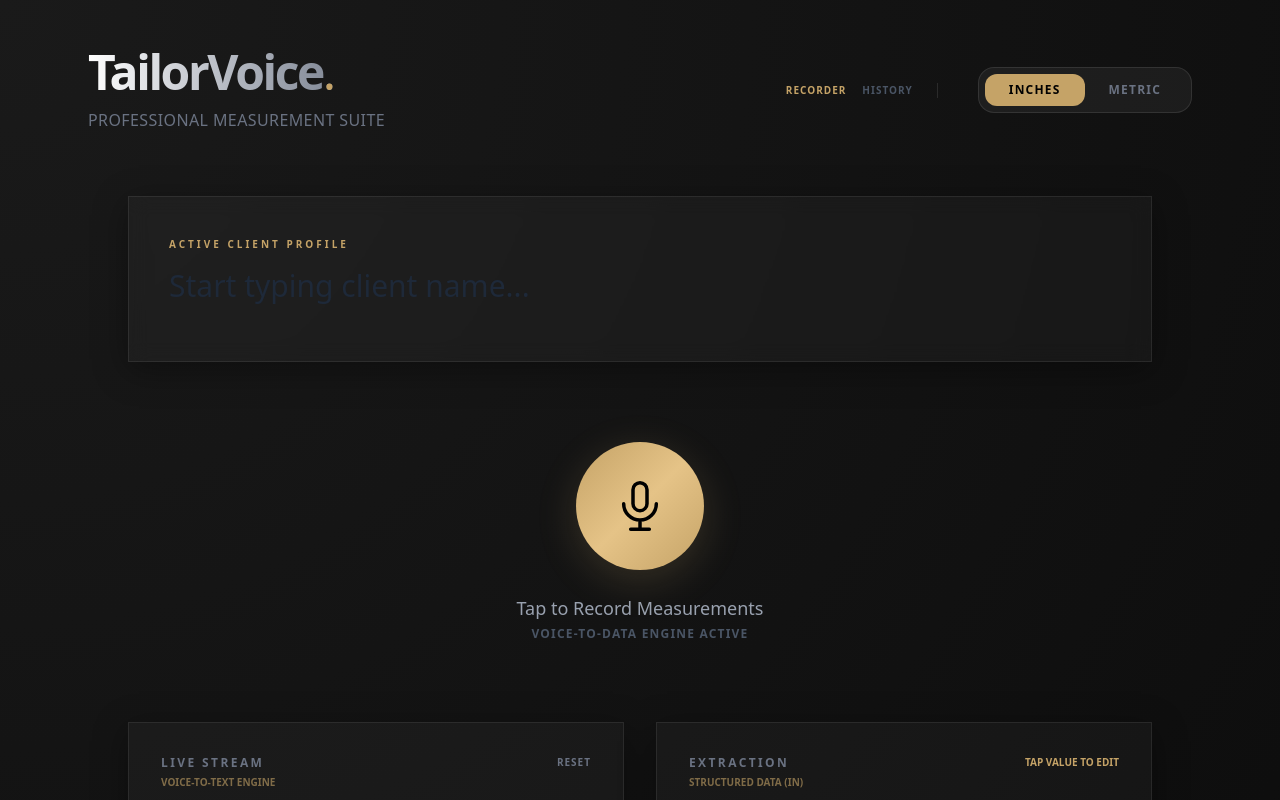
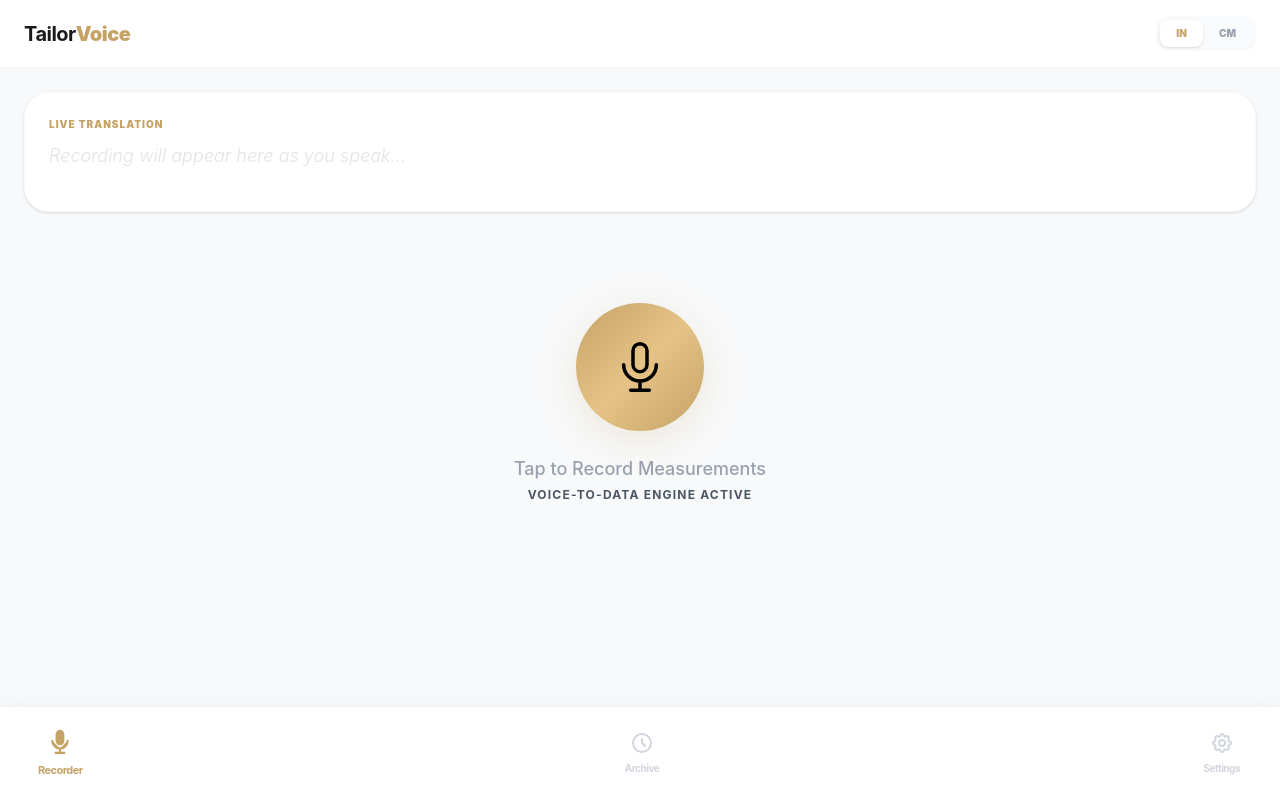
Before and after one commit to olabanji12-ojo/Tailor-measurment, a React (Vite) app: page / in a window 1280 px wide. Shown: the top 800 px of the page. Built offline with nearby package versions, Linux system fonts and the light colour scheme.

Commit message:
live speech

```diff
--- a/src/App.tsx
+++ b/src/App.tsx
@@ -2,20 +2,21 @@ import React, { useMemo, useState, useEffect } from 'react';
 import { useSpeechRecognition } from './hooks/useSpeechRecognition';
 import { parseMeasurements } from './utils/parser';
 import { RecordingButton } from './components/RecordingButton';
-import { MeasurementCard } from './components/MeasurementCard';
 import { HistoryView } from './components/HistoryView';
 import { exportToPDF } from './utils/export';
 
 const App: React.FC = () => {
   const { isListening, transcript, error, toggleListening, clearTranscript } = useSpeechRecognition();
 
-  const [view, setView] = useState<'recorder' | 'history'>('recorder');
+  const [activeTab, setActiveTab] = useState<'recorder' | 'history' | 'settings'>('recorder');
   const [manualMeasurements, setManualMeasurements] = useState<Record<string, number>>({});
   const [customerName, setCustomerName] = useState('');
   const [unit, setUnit] = useState<'in' | 'cm'>('in');
   const [isSaved, setIsSaved] = useState(false);
   const [editingKey, setEditingKey] = useState<string | null>(null);
+  const [isSaving, setIsSaving] = useState(false); // For the Save Modal
 
+  // Load from LocalStorage on mount
   useEffect(() => {
     const saved = localStorage.getItem('tailor_session');
     if (saved) {
@@ -26,6 +27,7 @@ const App: React.FC = () => {
     }
   }, []);
 
+  // Save to LocalStorage whenever data changes
   useEffect(() => {
     const session = { measurements: manualMeasurements, customerName, unit };
     localStorage.setItem('tailor_session', JSON.stringify(session));
@@ -46,7 +48,12 @@ const App: React.FC = () => {
     setEditingKey(null);
   };
 
-  const handleSave = async () => {
+  const handleSaveToBackend = async () => {
+    if (!customerName) {
+      alert("Please enter a customer name first.");
+      return;
+    }
+
     try {
       const response = await fetch('http://localhost:8080/api/measurements', {
         method: 'POST',
@@ -61,21 +68,24 @@ const App: React.FC = () => {
 
       if (response.ok) {
         setIsSaved(true);
-        setTimeout(() => setIsSaved(false), 3000);
+        setTimeout(() => {
+          setIsSaved(false);
+          setIsSaving(false);
           setManualMeasurements({});
           setCustomerName('');
           clearTranscript();
+        }, 2000);
         localStorage.removeItem('tailor_session');
       } else {
-        alert('Could not save to backend.');
+        alert('Failed to save to cloud.');
       }
     } catch (err) {
-      alert('Network error. Check console.');
+      alert('Network error. Check if the Go backend is running.');
     }
   };
 
   const clearAll = () => {
-    if (window.confirm('Clear all session data?')) {
+    if (window.confirm('Reset all data?')) {
       setManualMeasurements({});
       setCustomerName('');
       clearTranscript();
@@ -84,172 +94,151 @@ const App: React.FC = () => {
   };
 
   return (
-    <div className="max-w-6xl mx-auto min-h-screen flex flex-col py-12 px-6">
-      {/* Header Section */}
-      <header className="mb-16 flex flex-col md:flex-row justify-between items-center gap-8 animate-slide-up">
-        <div className="text-center md:text-left cursor-pointer" onClick={() => setView('recorder')}>
-          <h1 className="text-5xl font-bold tracking-tighter mb-3 bg-clip-text text-transparent bg-gradient-to-r from-white to-gray-500">
-            TailorVoice<span className="text-primary font-light">.</span>
+    <div className="h-screen flex flex-col bg-bg-light text-text-main overflow-hidden font-sans relative">
+
+      {/* Top Header */}
+      <header className="px-6 py-4 bg-white flex justify-between items-center border-b border-gray-100 z-30">
+        <h1 className="text-xl font-bold tracking-tight">
+          Tailor<span className="text-primary font-black">Voice</span>
         </h1>
-          <p className="text-gray-500 font-medium tracking-wide">PROFESSIONAL MEASUREMENT SUITE</p>
-        </div>
-
-        <div className="flex items-center gap-6">
-          <nav className="flex gap-4 mr-4 border-r border-white/10 pr-6">
-            <button
-              onClick={() => setView('recorder')}
-              className={`text-[10px] font-black tracking-widest uppercase transition-colors ${view === 'recorder' ? 'text-primary' : 'text-gray-600 hover:text-white'}`}
-            >
-              Recorder
-            </button>
-            <button
-              onClick={() => setView('history')}
-              className={`text-[10px] font-black tracking-widest uppercase transition-colors ${view === 'history' ? 'text-primary' : 'text-gray-600 hover:text-white'}`}
-            >
-              History
-            </button>
-          </nav>
-
-          <div className="flex bg-white/5 p-1.5 rounded-2xl border border-white/10">
-            {(['in', 'cm'] as const).map((u) => (
-              <button
-                key={u}
-                onClick={() => setUnit(u)}
-                className={`px-6 py-2 text-xs rounded-xl transition-all duration-300 font-bold uppercase tracking-widest ${unit === u ? 'bg-primary text-black' : 'text-gray-500 hover:text-white'}`}
-              >
-                {u === 'in' ? 'Inches' : 'Metric'}
-              </button>
-            ))}
-          </div>
+        <div className="flex bg-gray-50 p-1 rounded-xl">
+          <button onClick={() => setUnit('in')} className={`px-4 py-1.5 text-[10px] font-black rounded-lg transition-all ${unit === 'in' ? 'bg-white shadow-sm text-primary' : 'text-gray-400'}`}>IN</button>
+          <button onClick={() => setUnit('cm')} className={`px-4 py-1.5 text-[10px] font-black rounded-lg transition-all ${unit === 'cm' ? 'bg-white shadow-sm text-primary' : 'text-gray-400'}`}>CM</button>
         </div>
       </header>
 
-      <main className="flex-1 flex flex-col gap-12 max-w-5xl mx-auto w-full">
-        {view === 'history' ? (
+      {/* Main View Area */}
+      <main className="flex-1 relative overflow-y-auto scrollbar-hide pb-24">
+        {activeTab === 'history' ? (
+          <div className="p-6">
             <HistoryView />
+          </div>
+        ) : activeTab === 'settings' ? (
+          <div className="p-6 flex flex-col gap-6 animate-slide-up">
+             <div className="bg-white p-6 rounded-3xl shadow-sm border border-gray-50">
+              <label className="text-[10px] uppercase tracking-widest text-primary font-black mb-2 block">Application Info</label>
+              <p className="text-gray-500 text-sm font-medium">TailorVoice Engine v0.1.5</p>
+              <div className="mt-4 pt-4 border-t border-gray-50 flex justify-between items-center">
+                <span className="text-[10px] text-gray-400 uppercase font-bold tracking-widest">Storage Status</span>
+                <span className="text-[10px] text-green-500 font-bold uppercase tracking-widest">Online</span>
+              </div>
+            </div>
+            <button onClick={clearAll} className="w-full py-4 text-red-500 font-bold text-sm bg-white rounded-2xl shadow-sm border border-gray-50 hover:bg-red-50 transition-colors">Reset All Session Data</button>
+          </div>
         ) : (
-          <>
-            {/* Profile Card */}
-            <div className="glass p-10 animate-slide-up [animation-delay:100ms] group">
-              <div className="flex flex-col gap-4">
-                <label className="text-[10px] uppercase tracking-[0.3em] text-primary font-black">Active Client Profile</label>
-                <input
-                  type="text"
-                  placeholder="Start typing client name..."
-                  value={customerName}
-                  onChange={(e) => setCustomerName(e.target.value)}
-                  className="bg-transparent border-none p-0 text-3xl outline-none placeholder:text-gray-800 text-white font-light selection:bg-primary/30"
-                />
-                <div className="h-px w-full bg-gradient-to-r from-primary/50 to-transparent scale-x-0 group-focus-within:scale-x-100 transition-transform duration-500 origin-left"></div>
+          <div className="flex flex-col h-full animate-slide-up">
+            {/* 1. TOP AREA: LIVE TRANSLATION (Per user request) */}
+            <div className="p-6">
+              <div className="bg-white p-6 rounded-3xl shadow-sm border border-gray-50 min-h-[120px] flex flex-col">
+                <label className="text-[10px] uppercase tracking-widest text-primary font-black mb-3 block">Live Translation</label>
+                <div className="flex-1 text-lg text-gray-400 font-light leading-snug">
+                  {transcript || <span className="italic opacity-30">Recording will appear here as you speak...</span>}
+                </div>
               </div>
             </div>
 
-            {error && (
-              <div className="bg-red-500/10 border border-red-500/20 text-red-400 px-6 py-4 rounded-2xl text-sm animate-pulse flex items-center gap-3">
-                <span className="w-2 h-2 bg-red-500 rounded-full"></span>
-                {error}
+            {/* 2. MIDDLE AREA: VOICE HUB */}
+            <div className="flex-1 flex flex-col items-center justify-center -mt-10">
+              <RecordingButton isListening={isListening} onClick={toggleListening} />
+              {error && <p className="text-red-500 text-xs mt-4 animate-pulse bg-red-50 px-3 py-1 rounded-full border border-red-100">{error}</p>}
+            </div>
+
+            {/* 3. QUICK DATA OVERVIEW (Inline, no sheet needed unless saving) */}
+            {hasData && (
+              <div className="px-6 pb-4">
+                <div className="bg-white/50 backdrop-blur-md rounded-2xl p-4 border border-white flex justify-between items-center">
+                  <div className="flex gap-4 overflow-x-auto scrollbar-hide">
+                    {Object.entries(measurements).map(([key, val]) => (
+                      <div key={key} className="flex flex-col">
+                        <span className="text-[8px] uppercase text-gray-400 font-bold">{key}</span>
+                        <span className="text-sm font-bold text-primary">{val}{unit}</span>
+                      </div>
+                    ))}
+                  </div>
+                  <button
+                    onClick={() => setIsSaving(true)}
+                    className="ml-4 bg-text-main text-white px-6 py-3 rounded-xl text-[10px] font-black tracking-widest uppercase shadow-lg active:scale-95 transition-all"
+                  >
+                    Save Record
+                  </button>
+                </div>
+              </div>
+            )}
+          </div>
+        )}
+      </main>
+
+      {/* Save Modal (OPay style confirmation) */}
+      {isSaving && (
+        <div className="absolute inset-0 z-50 flex items-end justify-center">
+          <div className="absolute inset-0 bg-black/40 backdrop-blur-sm" onClick={() => !isSaved && setIsSaving(false)}></div>
+          <div className="bg-white w-full rounded-t-[40px] p-10 flex flex-col gap-6 animate-bottom-sheet z-50">
+            <div className="w-12 h-1.5 bg-gray-100 rounded-full mx-auto mb-2"></div>
+
+            <div className="text-center">
+              <h3 className="text-2xl font-bold tracking-tight">Finalize & Archive</h3>
+              <p className="text-gray-400 text-sm mt-1">Please enter a name for this measurement record.</p>
+            </div>
+
+            <div className="mt-4">
+              <label className="text-[10px] uppercase tracking-widest text-primary font-black mb-2 block">Client Name</label>
+              <input
+                autoFocus
+                type="text"
+                placeholder="Ex: John Doe"
+                value={customerName}
+                onChange={(e) => setCustomerName(e.target.value)}
+                className="w-full bg-gray-50 border-b-2 border-primary/20 py-4 text-2xl outline-none focus:border-primary transition-colors font-medium text-center"
+              />
+            </div>
+
+            <div className="grid grid-cols-2 gap-4 mt-6">
+              <button
+                onClick={() => exportToPDF(customerName || 'Client', measurements, unit)}
+                className="py-5 rounded-2xl border border-gray-100 text-[10px] font-black tracking-widest uppercase text-gray-500"
+              >
+                Download PDF
+              </button>
+              <button
+                onClick={handleSaveToBackend}
+                disabled={!customerName || isSaved}
+                className={`py-5 rounded-2xl font-black text-[10px] tracking-widest uppercase transition-all ${customerName && !isSaved ? 'bg-primary text-black shadow-xl shadow-primary/20' : 'bg-gray-100 text-gray-400'}`}
+              >
+                {isSaved ? '✓ SAVED' : 'CONFIRM SAVE'}
+              </button>
+            </div>
+
+            {!isSaved && (
+              <button onClick={() => setIsSaving(false)} className="text-[10px] text-gray-400 font-bold tracking-widest uppercase text-center mt-2">Cancel</button>
+            )}
+          </div>
         </div>
       )}
 
-            {/* Voice Hub */}
-            <div className="animate-slide-up [animation-delay:200ms]">
-              <RecordingButton isListening={isListening} onClick={toggleListening} />
-            </div>
-
-            {/* Data Grid */}
-            <div className="grid lg:grid-cols-2 gap-8 w-full animate-slide-up [animation-delay:300ms]">
-              <MeasurementCard
-                title="Live Stream"
-                subtitle="VOICE-TO-TEXT ENGINE"
-                action={<button onClick={clearTranscript} className="text-[10px] text-gray-500 hover:text-white tracking-widest font-bold">RESET</button>}
-              >
-                <div className="h-[200px] lg:h-[300px] overflow-y-auto text-xl text-gray-400 font-light leading-relaxed selection:bg-primary/20 scrollbar-hide">
-                  {transcript || <span className="text-gray-800 italic">Waiting for voice input...</span>}
-                </div>
-              </MeasurementCard>
-
-              <MeasurementCard
-                title="Extraction"
-                subtitle={`STRUCTURED DATA (${unit.toUpperCase()})`}
-                action={<span className="text-[10px] text-primary font-bold">TAP VALUE TO EDIT</span>}
-              >
-                <div className="h-[200px] lg:h-[300px] overflow-y-auto scrollbar-hide">
-                  {!hasData ? (
-                    <div className="h-full flex flex-col items-center justify-center text-gray-800 gap-3">
-                      <svg className="w-8 h-8 opacity-20" fill="none" viewBox="0 0 24 24" stroke="currentColor">
-                        <path strokeLinecap="round" strokeLinejoin="round" strokeWidth={1} d="M4 7v10c0 2.21 3.582 4 8 4s8-1.79 8-4V7M4 7c0 2.21 3.582 4 8 4s8-1.79 8-4M4 7c0-2.21 3.582-4 8-4s8 1.79 8 4m0 5c0 2.21-3.582 4-8 4s-8-1.79-8-4" />
+      {/* Bottom Navigation (OPay Style) */}
+      <nav className="bg-white border-t border-gray-100 px-10 py-6 flex justify-between items-center nav-shadow z-40 relative">
+        <button onClick={() => setActiveTab('recorder')} className={`flex flex-col items-center gap-1.5 transition-all ${activeTab === 'recorder' ? 'text-primary scale-110' : 'text-gray-300 hover:text-gray-400'}`}>
+          <svg className="w-6 h-6" fill={activeTab === 'recorder' ? 'currentColor' : 'none'} viewBox="0 0 24 24" stroke="currentColor">
+            <path strokeLinecap="round" strokeLinejoin="round" strokeWidth={2} d="M19 11a7 7 0 01-7 7m0 0a7 7 0 01-7-7m7 7v4m0 0H8m4 0h4m-4-8a3 3 0 01-3-3V5a3 3 0 116 0v6a3 3 0 01-3 3z" />
           </svg>
-                      <p className="italic text-sm">No measurements detected</p>
-                    </div>
-                  ) : (
-                    <div className="space-y-4">
-                      {Object.entries(measurements).map(([key, value]) => (
-                        <div key={key} className="flex justify-between items-center py-4 border-b border-white/5 hover:bg-white/[0.02] transition-colors px-2 rounded-lg">
-                          <span className="capitalize text-sm text-gray-300 font-medium tracking-wide">{key}</span>
-                          {editingKey === key ? (
-                            <input
-                              autoFocus
-                              className="w-20 bg-primary/20 text-right outline-none rounded-lg px-3 py-1 text-primary font-bold border border-primary/30"
-                              defaultValue={value}
-                              onBlur={(e) => handleManualEdit(key, e.target.value)}
-                              onKeyDown={(e) => e.key === 'Enter' && handleManualEdit(key, (e.target as HTMLInputElement).value)}
-                            />
-                          ) : (
-                            <button
-                              onClick={() => setEditingKey(key)}
-                              className="font-mono text-primary text-2xl font-light hover:scale-110 transition-transform origin-right"
-                            >
-                              {value}<span className="text-xs ml-1 opacity-40 font-sans">{unit}</span>
-                            </button>
-                          )}
-                        </div>
-                      ))}
-                    </div>
-                  )}
-                </div>
-              </MeasurementCard>
-            </div>
-
-            {/* Action Center */}
-            <div className="mt-12 flex flex-col sm:flex-row items-center justify-between gap-8 animate-slide-up [animation-delay:400ms] pb-20">
-              <button onClick={clearAll} className="text-[10px] font-black tracking-[0.4em] text-gray-700 hover:text-red-500 transition-colors uppercase">
-                Clear Active Session
+          <span className="text-[10px] font-bold tracking-tighter">Recorder</span>
         </button>
 
-              <div className="flex gap-4">
-                {hasData && customerName && (
-                   <button
-                    onClick={() => exportToPDF(customerName, measurements, unit)}
-                    className="px-8 py-5 rounded-2xl font-black text-xs tracking-[0.3em] uppercase transition-all duration-500 border border-white/10 text-gray-400 hover:text-white hover:border-white/20"
-                  >
-                    Quick Export (PDF)
+        <button onClick={() => setActiveTab('history')} className={`flex flex-col items-center gap-1.5 transition-all ${activeTab === 'history' ? 'text-primary scale-110' : 'text-gray-300 hover:text-gray-400'}`}>
+          <svg className="w-6 h-6" fill={activeTab === 'history' ? 'currentColor' : 'none'} viewBox="0 0 24 24" stroke="currentColor">
+            <path strokeLinecap="round" strokeLinejoin="round" strokeWidth={2} d="M12 8v4l3 3m6-3a9 9 0 11-18 0 9 9 0 0118 0z" />
+          </svg>
+          <span className="text-[10px] font-bold tracking-tighter">Archive</span>
         </button>
-                )}
 
-                <button
-                  disabled={!hasData || isListening || !customerName}
-                  onClick={handleSave}
-                  className={`
-                    group relative px-16 py-5 rounded-2xl font-black text-xs tracking-[0.3em] uppercase transition-all duration-500
-                    ${hasData && !isListening && customerName
-                      ? 'bg-white text-black hover:bg-primary shadow-[0_20px_50px_rgba(255,255,255,0.1)] hover:-translate-y-1'
-                      : 'bg-gray-900 text-gray-700 cursor-not-allowed border border-white/5'
-                    }
-                  `}
-                >
-                  <span className="relative z-10">{isSaved ? '✓ Archive Secured' : 'Archive Measurements'}</span>
-                  {hasData && customerName && <div className="absolute inset-0 bg-primary/20 blur-xl group-hover:opacity-100 opacity-0 transition-opacity rounded-2xl"></div>}
+        <button onClick={() => setActiveTab('settings')} className={`flex flex-col items-center gap-1.5 transition-all ${activeTab === 'settings' ? 'text-primary scale-110' : 'text-gray-300 hover:text-gray-400'}`}>
+          <svg className="w-6 h-6" fill={activeTab === 'settings' ? 'currentColor' : 'none'} viewBox="0 0 24 24" stroke="currentColor">
+            <path strokeLinecap="round" strokeLinejoin="round" strokeWidth={2} d="M10.325 4.317c.426-1.756 2.924-1.756 3.35 0a1.724 1.724 0 002.573 1.066c1.543-.94 3.31.826 2.37 2.37a1.724 1.724 0 001.065 2.572c1.756.426 1.756 2.924 0 3.35a1.724 1.724 0 00-1.066 2.573c.94 1.543-.826 3.31-2.37 2.37a1.724 1.724 0 00-2.572 1.065c-.426 1.756-2.924 1.756-3.35 0a1.724 1.724 0 00-2.573-1.066c-1.543.94-3.31-.826-2.37-2.37a1.724 1.724 0 00-1.065-2.572c-1.756-.426-1.756-2.924 0-3.35a1.724 1.724 0 001.066-2.573c-.94-1.543.826-3.31 2.37-2.37.996.608 2.296.07 2.572-1.065z" />
+            <path strokeLinecap="round" strokeLinejoin="round" strokeWidth={2} d="M15 12a3 3 0 11-6 0 3 3 0 016 0z" />
+          </svg>
+          <span className="text-[10px] font-bold tracking-tighter">Settings</span>
         </button>
-              </div>
-            </div>
-          </>
-        )}
-      </main>
-
-      <footer className="py-8 border-t border-white/5 text-center flex flex-col gap-2">
-        <p className="text-[10px] text-gray-700 font-bold tracking-[0.5em] uppercase">Built for Modern Ateliers</p>
-        <p className="text-[9px] text-gray-800">TailorVoice Engine &copy; 2024 &bull; Technical Alpha v0.1.2</p>
-      </footer>
+      </nav>
     </div>
   );
 };
--- a/src/index.css
+++ b/src/index.css
@@ -5,45 +5,59 @@
 @theme {
   --color-primary: #c5a367;
   --color-primary-hover: #b38f55;
-  --color-bg-dark: #0a0a0a;
-  --color-bg-card: #141414;
-  --color-border-subtle: rgba(255, 255, 255, 0.05);
+  --color-bg-light: #f8f9fa;
+  --color-bg-card: #ffffff;
+  --color-text-main: #1a1a1a;
+  --color-border-subtle: rgba(0, 0, 0, 0.05);
 }
 
 :root {
   font-family: 'Outfit', system-ui, -apple-system, sans-serif;
-  color-scheme: dark;
-  background-color: #0a0a0a;
+  color-scheme: light;
+  background-color: #f8f9fa;
 }
 
 body {
   margin: 0;
-  min-height: 100vh;
-  background: radial-gradient(circle at top left, #1a1a1a 0%, #0a0a0a 100%);
-  color: white;
+  height: 100vh;
+  overflow: hidden;
+  background: #f8f9fa;
+  color: #1a1a1a;
+}
+
+#root {
+  height: 100%;
 }
 
 /* Animations */
 @keyframes slideUp {
-  from { transform: translateY(20px); opacity: 0; }
+  from { transform: translateY(100%); opacity: 0; }
   to { transform: translateY(0); opacity: 1; }
 }
 
-.animate-slide-up {
-  animation: slideUp 0.6s cubic-bezier(0.16, 1, 0.3, 1) forwards;
+.animate-bottom-sheet {
+  animation: slideUp 0.4s cubic-bezier(0.16, 1, 0.3, 1) forwards;
 }
 
 .glass {
-  background: rgba(255, 255, 255, 0.03);
+  background: rgba(255, 255, 255, 0.8);
   backdrop-filter: blur(10px);
-  border: 1px solid rgba(255, 255, 255, 0.08);
-  box-shadow: 0 8px 32px 0 rgba(0, 0, 0, 0.37);
+  border: 1px solid rgba(0, 0, 0, 0.05);
+  box-shadow: 0 4px 24px 0 rgba(0, 0, 0, 0.08);
 }
 
 .premium-gradient {
   background: linear-gradient(135deg, #c5a367 0%, #e5c387 50%, #c5a367 100%);
 }
 
-.mic-active-glow {
-  box-shadow: 0 0 30px rgba(239, 68, 68, 0.5);
+.nav-shadow {
+  box-shadow: 0 -4px 20px rgba(0, 0, 0, 0.03);
 }
+
+.scrollbar-hide::-webkit-scrollbar {
+  display: none;
+}
+.scrollbar-hide {
+  -ms-overflow-style: none;
+  scrollbar-width: none;
+}
```
Also changed, not shown: vercel.json (added). Lines whose indentation alone changed are shown as unchanged.
